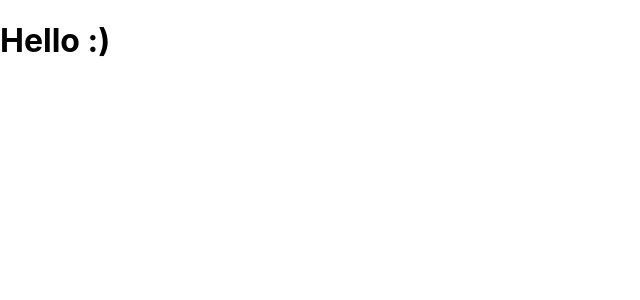
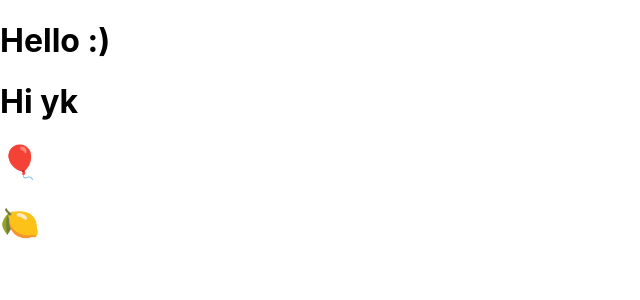
Before and after one commit to yunkyunghan/habit-tracker, a React (Create React App) app: page / in a window 1280 px wide. Shown: the top 300 px of the page, without its empty margins (0-640 px from the left). Built offline with nearby package versions, Linux system fonts and the light colour scheme.

Commit message:
JSX 정리

```diff
--- a/src/app.jsx
+++ b/src/app.jsx
@@ -1,8 +1,19 @@
+import { Fragment } from 'react';
 import './app.css';
 
 function App() {
+  const name = 'yk';
   return (
-    <h1>Hello :)</h1>
+    <Fragment>
+      <h1>Hello :)</h1>
+      {name &&  <h1>Hi {name}</h1>}
+      {
+        ['🎈', '🍋'].map(item =>
+        <h1>{item}</h1>)
+      }
+
+    </Fragment>
+
   );
 }
 
```
